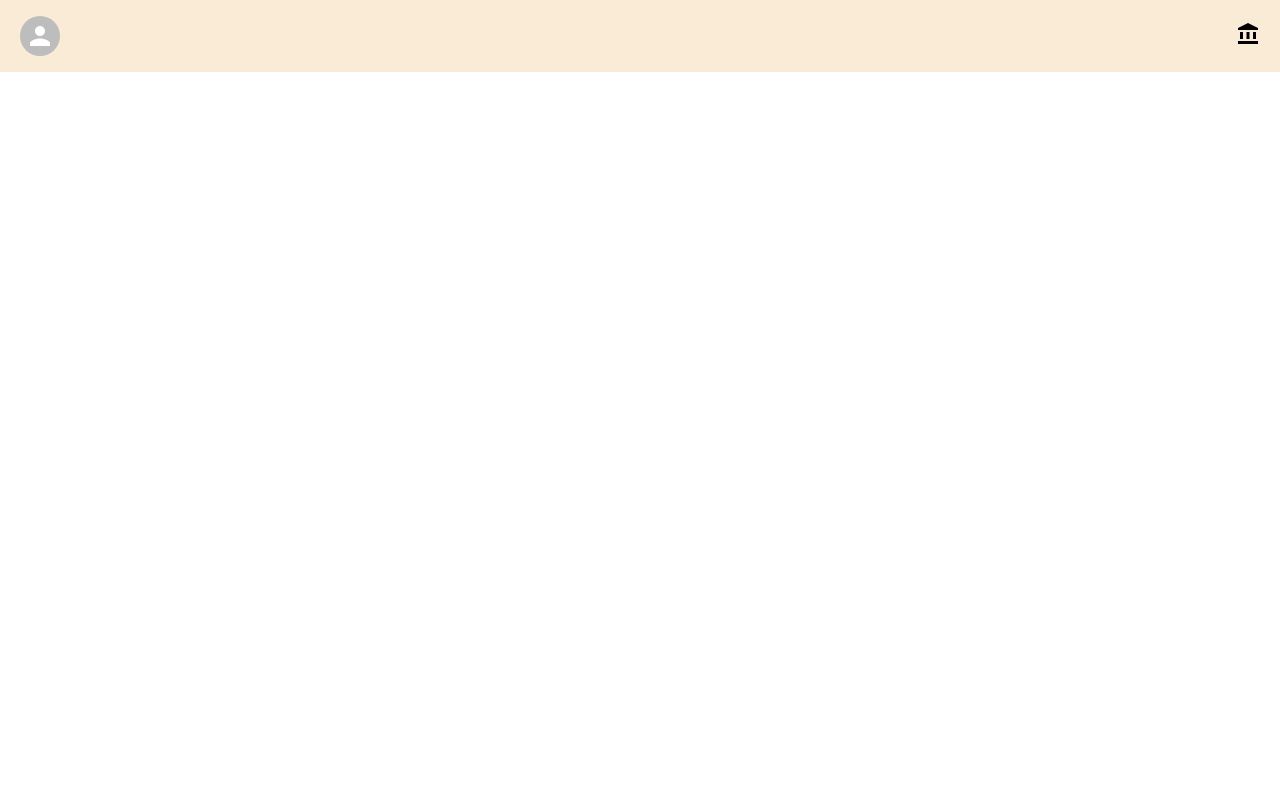
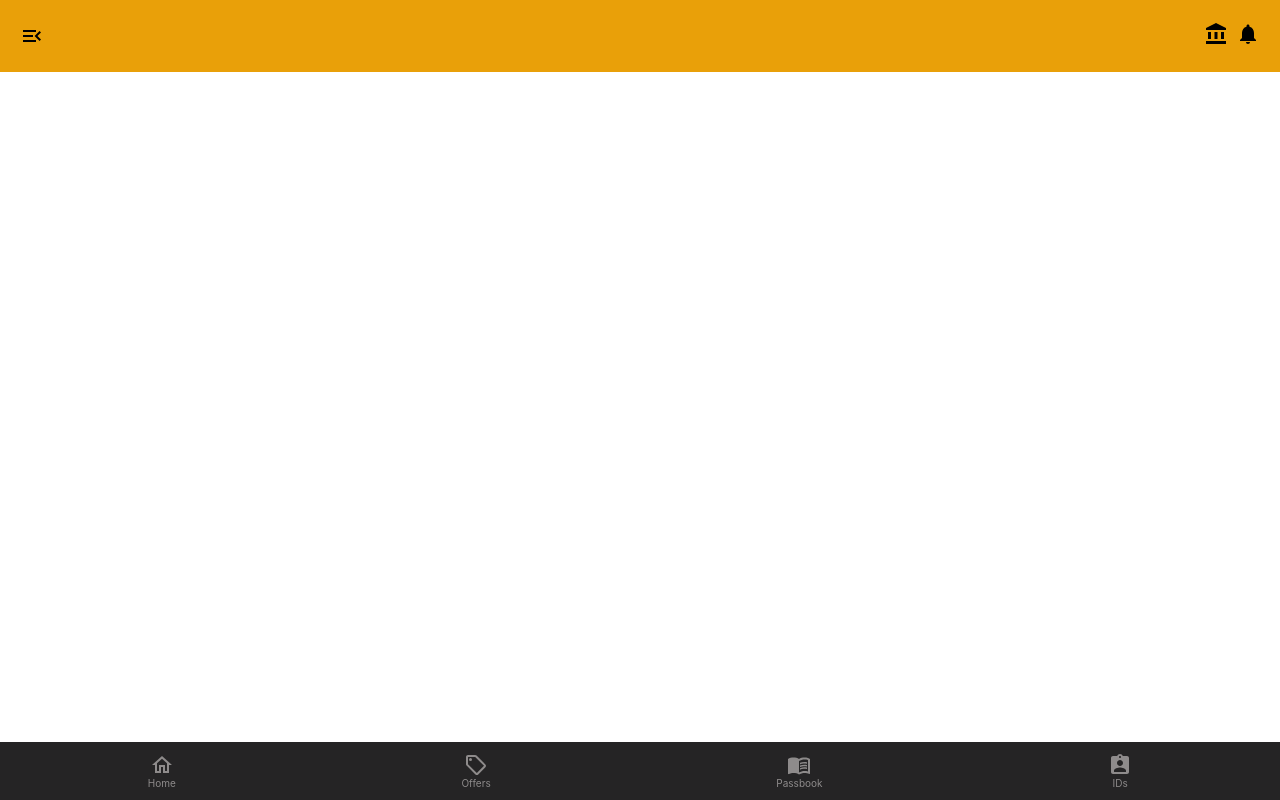
Before and after one commit to brijeshIvory/digital-wallet, a React (Create React App) app: page / in a window 1280 px wide. Built offline with nearby package versions, Linux system fonts and the light colour scheme.

Commit message:
header and footer created

```diff
--- /dev/null
+++ b/src/Components/Footer/index.jsx
@@ -0,0 +1,31 @@
+import React from "react";
+import "./index.scss";
+import HomeOutlinedIcon from "@mui/icons-material/HomeOutlined";
+import SellOutlinedIcon from "@mui/icons-material/SellOutlined";
+import MenuBookIcon from "@mui/icons-material/MenuBook";
+import AssignmentIndIcon from "@mui/icons-material/AssignmentInd";
+
+function Footer() {
+  return (
+    <div className="footer">
+      <div className="footer_icon">
+        <HomeOutlinedIcon sx={{ color: "#8e8b8b" }} />
+        <div className="footer_icon_title">Home</div>
+      </div>
+      <div className="footer_icon">
+        <SellOutlinedIcon sx={{ color: "#8e8b8b" }} />
+        <div className="footer_icon_title">Offers</div>
+      </div>
+      <div className="footer_icon">
+        <MenuBookIcon sx={{ color: "#8e8b8b" }} />
+        <div className="footer_icon_title">Passbook</div>
+      </div>
+      <div className="footer_icon">
+        <AssignmentIndIcon sx={{ color: "#8e8b8b" }} />
+        <div className="footer_icon_title">IDs</div>
+      </div>
+    </div>
+  );
+}
+
+export default Footer;
--- /dev/null
+++ b/src/Components/Footer/index.scss
@@ -0,0 +1,17 @@
+.footer {
+  padding: 5px;
+  background-color: #252425;
+  height: 3rem;
+  display: flex;
+  align-items: center;
+  justify-content: space-around;
+}
+.footer_icon_title {
+  color: #8e8b8b;
+  font-size: 10px;
+}
+.footer_icon {
+  display: flex;
+  flex-direction: column;
+  align-items: center;
+}
--- /dev/null
+++ b/src/Components/Header/index.jsx
@@ -0,0 +1,22 @@
+import React from "react";
+import AccountBalanceIcon from "@mui/icons-material/AccountBalance";
+import Navbar from "../Navbar";
+import MenuOpenIcon from "@mui/icons-material/MenuOpen";
+import NotificationsIcon from "@mui/icons-material/Notifications";
+import "./index.scss";
+
+function Header() {
+  const [open, setOpen] = React.useState(false);
+  return (
+    <div className="home_header">
+      <MenuOpenIcon onClick={() => setOpen(true)} />
+      <Navbar open={open} setOpen={setOpen} />
+      <div className="home_headerRight">
+        <AccountBalanceIcon sx={{ marginRight: "0.5rem" }} />
+        <NotificationsIcon />
+      </div>
+    </div>
+  );
+}
+
+export default Header;
--- /dev/null
+++ b/src/Components/Header/index.scss
@@ -0,0 +1,8 @@
+.home_header {
+  height: 2rem;
+  padding: 20px;
+  background-color: #e9a009;
+  display: flex;
+  align-items: center;
+  justify-content: space-between;
+}
--- a/src/Components/Home/index.jsx
+++ b/src/Components/Home/index.jsx
@@ -1,21 +1,13 @@
 import React from "react";
+import Footer from "../Footer";
+import Header from "../Header";
 import "./index.scss";
-import { Avatar } from "@mui/material";
-import AccountBalanceIcon from "@mui/icons-material/AccountBalance";
-import Navbar from "../Navbar";
 
 function Home() {
-  const [open, setOpen] = React.useState(false);
-
   return (
     <div className="home_container">
-      <div className="home_header">
-        <Avatar onClick={() => setOpen(true)} />
-        <Navbar open={open} setOpen={setOpen} />
-        <div className="home_headerRight">
-          <AccountBalanceIcon />
-        </div>
-      </div>
+      <Header />
+      <Footer />
     </div>
   );
 }
--- a/src/Components/Home/index.scss
+++ b/src/Components/Home/index.scss
@@ -1,11 +1,6 @@
 .home_container {
-  background-color: #000;
-}
-.home_header {
-  height: 2rem;
-  padding: 20px;
-  background-color: antiquewhite;
+  height: 100vh;
   display: flex;
-  align-items: center;
+  flex-direction: column;
   justify-content: space-between;
 }
--- a/src/Components/Navbar/index.jsx
+++ b/src/Components/Navbar/index.jsx
@@ -2,21 +2,103 @@ import Drawer from "@mui/material/Drawer";
 import "./index.scss";
 // import Navlogo from "../../assets/img/Navlogo.jpg";
 import Divider from "@mui/material/Divider";
+import PersonOutlineIcon from "@mui/icons-material/PersonOutline";
+import OutputIcon from "@mui/icons-material/Output";
+import MoveDownIcon from "@mui/icons-material/MoveDown";
+import PersonAddAlt1Icon from "@mui/icons-material/PersonAddAlt1";
+import AttachMoneyIcon from "@mui/icons-material/AttachMoney";
+import ArticleIcon from "@mui/icons-material/Article";
+import NotificationsNoneIcon from "@mui/icons-material/NotificationsNone";
+import HelpIcon from "@mui/icons-material/Help";
+import LogoutIcon from "@mui/icons-material/Logout";
+import ArrowCircleLeftOutlinedIcon from "@mui/icons-material/ArrowCircleLeftOutlined";
 
 function Navbar({ open, setOpen }) {
+  const list1 = [
+    {
+      name: "Profile",
+      link: "./profile",
+      icon: <PersonOutlineIcon />,
+    },
+    {
+      name: "Withdrawal Details",
+      link: "./profile",
+      icon: <OutputIcon />,
+    },
+    {
+      name: "Wallet to Wallet Transfer",
+      link: "./profile",
+      icon: <MoveDownIcon />,
+    },
+    {
+      name: "CreateID",
+      link: "./profile",
+      icon: <PersonAddAlt1Icon />,
+    },
+    {
+      name: "Refer & Earn",
+      link: "./profile",
+      icon: <AttachMoneyIcon />,
+    },
+    {
+      name: "Terms",
+      link: "./profile",
+      icon: <ArticleIcon />,
+    },
+  ];
+
+  const list2 = [
+    {
+      name: "Notifications",
+      link: "./profile",
+      icon: <NotificationsNoneIcon />,
+    },
+    {
+      name: "Help",
+      link: "./profile",
+      icon: <HelpIcon />,
+    },
+    {
+      name: "Logout",
+      link: "./profile",
+      icon: <LogoutIcon />,
+    },
+  ];
   return (
-    <div className="navbar">
-      <Drawer open={open} onClose={() => setOpen(false)}>
-        <div className="navbar_header">
-          {/* <img src={Navlogo} alt="navlogo" /> */}
-          <h1>Logo</h1>
-          <h4>+91 786785444</h4>
+    <Drawer open={open} className="navbar">
+      <div className="navbar_header">
+        {/* <img src={Navlogo} alt="navlogo" /> */}
+        <div className="navbar_logo">
+          <h2>Logo</h2>
+          <ArrowCircleLeftOutlinedIcon onClick={() => setOpen(false)} />
+        </div>
+
+        <div className="navbar_monumber">+917867854445</div>
+        <Divider />
+        <div className="walletBalancetitle">Wallet Balance</div>
+        <div className="walletBalance">0</div>
+      </div>
+      <div className="navbar_body">
+        <div>
+          {list1.map((obj) => (
+            <div className="list" key={obj.name}>
+              <div>{obj.icon}</div>
+              <p>{obj.name}</p>
+            </div>
+          ))}
+        </div>
+
+        <div>
           <Divider />
-          <h3>Wallet balance</h3>
-          <h3>0 </h3>
+          {list2.map((obj) => (
+            <div className="list" key={obj.name}>
+              <div>{obj.icon}</div>
+              <p>{obj.name}</p>
+            </div>
+          ))}
         </div>
-      </Drawer>
-    </div>
+      </div>
+    </Drawer>
   );
 }
 
--- a/src/Components/Navbar/index.scss
+++ b/src/Components/Navbar/index.scss
@@ -1,17 +1,47 @@
-.navbar {
+.navbar_logo {
+  display: flex;
+  justify-content: space-between;
 }
 .navbar_header {
-  width: 20rem;
-  height: 12rem;
+  max-width: 20rem;
+  max-height: 13rem;
   padding: 20px;
-  background-color: #121212;
+  background-color: #252425;
   color: #fff;
 
   .MuiDivider-root {
     background-color: white;
   }
+}
+.walletBalancetitle {
+  margin-top: 0.75rem;
+  color: #fac000;
+  font-weight: 600;
+  font-size: 16px;
+}
+.walletBalance {
+  color: #fac000;
+  font-weight: 600;
+  font-size: 16px;
+}
+.navbar_monumber {
+  color: white;
+  font-weight: 600;
+  font-size: 18px;
+  margin-bottom: 0.75rem;
+}
+.navbar_body {
+  height: 100%;
+  display: flex;
+  flex-direction: column;
+  justify-content: space-between;
+  padding: 10px 20px;
+}
+.list {
+  display: flex;
+  align-items: center;
 
-  h1 {
-    margin-bottom: 2rem;
+  div {
+    margin-right: 1rem;
   }
 }
```
Also changed, not shown: src/index.css (+7 -0 lines).
